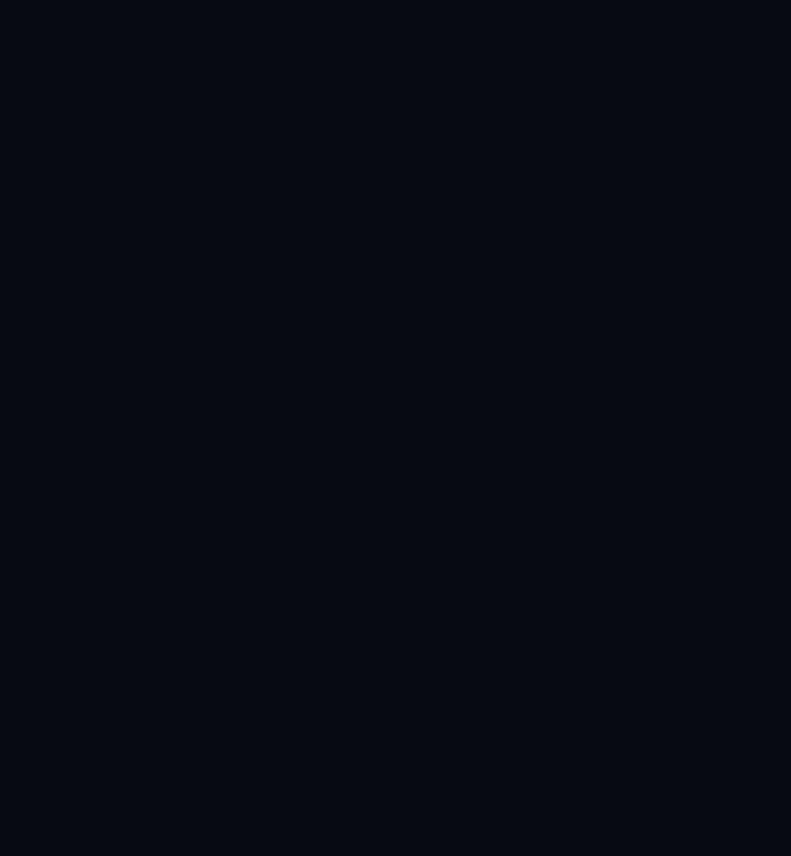
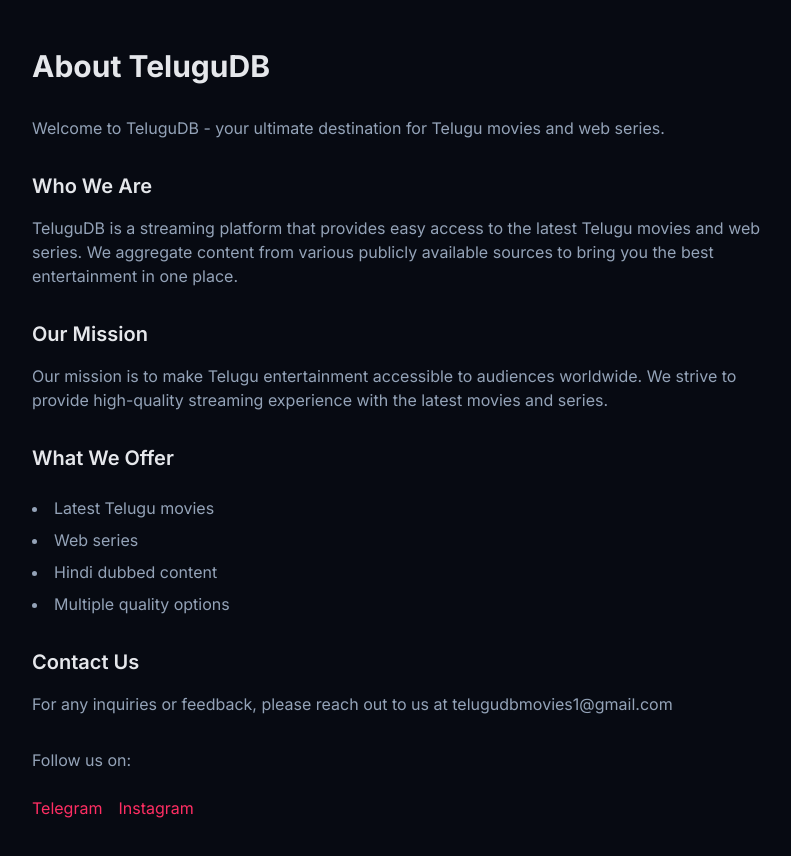
Before and after one commit to bunny123373/teluguone, a Next.js app: page /about in a window 1280 px wide. Before the commit this address had no page. Shown: the top 856 px of the page, without its empty margins (240-1031 px from the left). Before the commit the page ends 800 px from the top, so only its background shows below. Built offline with nearby package versions, Linux system fonts and the light colour scheme.

Commit message:
terms and conditions

```diff
--- /dev/null
+++ b/src/app/about/page.tsx
@@ -0,0 +1,35 @@
+export const metadata = {
+  title: "About Us - TeluguDB",
+  description: "About TeluguDB",
+};
+
+export default function About() {
+  return (
+    <main className="min-h-screen bg-background py-12">
+      <div className="max-w-3xl mx-auto px-4">
+        <h1 className="text-3xl font-bold text-text mb-8">About TeluguDB</h1>
+        <div className="space-y-4 text-muted">
+          <p>Welcome to TeluguDB - your ultimate destination for Telugu movies and web series.</p>
+          <h2 className="text-xl font-semibold text-text pt-4">Who We Are</h2>
+          <p>TeluguDB is a streaming platform that provides easy access to the latest Telugu movies and web series. We aggregate content from various publicly available sources to bring you the best entertainment in one place.</p>
+          <h2 className="text-xl font-semibold text-text pt-4">Our Mission</h2>
+          <p>Our mission is to make Telugu entertainment accessible to audiences worldwide. We strive to provide high-quality streaming experience with the latest movies and series.</p>
+          <h2 className="text-xl font-semibold text-text pt-4">What We Offer</h2>
+          <ul className="list-disc list-inside space-y-2 pt-2">
+            <li>Latest Telugu movies</li>
+            <li>Web series</li>
+            <li>Hindi dubbed content</li>
+            <li>Multiple quality options</li>
+          </ul>
+          <h2 className="text-xl font-semibold text-text pt-4">Contact Us</h2>
+          <p>For any inquiries or feedback, please reach out to us at telugudbmovies1@gmail.com</p>
+          <p className="pt-4">Follow us on:</p>
+          <div className="flex gap-4 pt-2">
+            <a href="https://t.me/telugudbmovies1" target="_blank" rel="noopener noreferrer" className="text-primary hover:underline">Telegram</a>
+            <a href="https://www.instagram.com/telugu.db?igsh=ancxNjhtdXdyZ2p5" target="_blank" rel="noopener noreferrer" className="text-primary hover:underline">Instagram</a>
+          </div>
+        </div>
+      </div>
+    </main>
+  );
+}
--- /dev/null
+++ b/src/app/contact/page.tsx
@@ -0,0 +1,26 @@
+export const metadata = {
+  title: "Contact Us - TeluguDB",
+  description: "Contact TeluguDB",
+};
+
+export default function Contact() {
+  return (
+    <main className="min-h-screen bg-background py-12">
+      <div className="max-w-3xl mx-auto px-4">
+        <h1 className="text-3xl font-bold text-text mb-8">Contact Us</h1>
+        <div className="space-y-4 text-muted">
+          <p>We would love to hear from you! Get in touch with us for any inquiries, feedback, or support.</p>
+          <h2 className="text-xl font-semibold text-text pt-4">Email</h2>
+          <p>For general inquiries: <a href="mailto:telugudbmovies1@gmail.com" className="text-primary hover:underline">telugudbmovies1@gmail.com</a></p>
+          <h2 className="text-xl font-semibold text-text pt-4">Social Media</h2>
+          <div className="flex gap-4 pt-2">
+            <a href="https://t.me/telugudbmovies1" target="_blank" rel="noopener noreferrer" className="text-primary hover:underline">Telegram</a>
+            <a href="https://www.instagram.com/telugu.db?igsh=ancxNjhtdXdyZ2p5" target="_blank" rel="noopener noreferrer" className="text-primary hover:underline">Instagram</a>
+          </div>
+          <h2 className="text-xl font-semibold text-text pt-4">Support</h2>
+          <p>For technical support or content removal requests, please email us with details about your inquiry.</p>
+        </div>
+      </div>
+    </main>
+  );
+}
--- /dev/null
+++ b/src/app/disclaimer/page.tsx
@@ -0,0 +1,26 @@
+export const metadata = {
+  title: "Disclaimer - TeluguDB",
+  description: "Disclaimer for TeluguDB",
+};
+
+export default function Disclaimer() {
+  return (
+    <main className="min-h-screen bg-background py-12">
+      <div className="max-w-3xl mx-auto px-4">
+        <h1 className="text-3xl font-bold text-text mb-8">Disclaimer</h1>
+        <div className="space-y-4 text-muted">
+          <p>Last updated: February 2026</p>
+          <p>TeluguDB does not host any files on our servers. All content provided on this website is for informational purposes only.</p>
+          <h2 className="text-xl font-semibold text-text pt-4">Content Sources</h2>
+          <p>All movies, web series, and other content available on this website are fetched from publicly available sources on the internet. We do not upload or host any of this content.</p>
+          <h2 className="text-xl font-semibold text-text pt-4">Copyright</h2>
+          <p>We respect intellectual property rights. If you believe that any content on this website infringes your copyright, please contact us immediately with the details.</p>
+          <h2 className="text-xl font-semibold text-text pt-4">No Warranty</h2>
+          <p>We make no representations or warranties of any kind, express or implied, about the completeness, accuracy, reliability, or availability of the information contained on this website.</p>
+          <h2 className="text-xl font-semibold text-text pt-4">Contact Us</h2>
+          <p>If you have any questions about this Disclaimer, please contact us at telugudbmovies1@gmail.com</p>
+        </div>
+      </div>
+    </main>
+  );
+}
--- /dev/null
+++ b/src/app/privacy/page.tsx
@@ -0,0 +1,24 @@
+export const metadata = {
+  title: "Privacy Policy - TeluguDB",
+  description: "Privacy Policy for TeluguDB",
+};
+
+export default function PrivacyPolicy() {
+  return (
+    <main className="min-h-screen bg-background py-12">
+      <div className="max-w-3xl mx-auto px-4">
+        <h1 className="text-3xl font-bold text-text mb-8">Privacy Policy</h1>
+        <div className="space-y-4 text-muted">
+          <p>Last updated: February 2026</p>
+          <p>TeluguDB (&quot;we&quot;, &quot;our&quot;, or &quot;us&quot;) operates the TeluguDB website. This Privacy Policy describes how we collect, use, and share information when you use our service.</p>
+          <h2 className="text-xl font-semibold text-text pt-4">Information We Collect</h2>
+          <p>We may collect personal information that you voluntarily provide when using our service, including but not limited to your name and email address.</p>
+          <h2 className="text-xl font-semibold text-text pt-4">How We Use Your Information</h2>
+          <p>We use the information we collect to provide, maintain, and improve our service. We will not share your personal information with third parties except as described in this Privacy Policy.</p>
+          <h2 className="text-xl font-semibold text-text pt-4">Contact Us</h2>
+          <p>If you have any questions about this Privacy Policy, please contact us at telugudbmovies1@gmail.com</p>
+        </div>
+      </div>
+    </main>
+  );
+}
--- /dev/null
+++ b/src/app/terms/page.tsx
@@ -0,0 +1,26 @@
+export const metadata = {
+  title: "Terms of Service - TeluguDB",
+  description: "Terms of Service for TeluguDB",
+};
+
+export default function Terms() {
+  return (
+    <main className="min-h-screen bg-background py-12">
+      <div className="max-w-3xl mx-auto px-4">
+        <h1 className="text-3xl font-bold text-text mb-8">Terms of Service</h1>
+        <div className="space-y-4 text-muted">
+          <p>Last updated: February 2026</p>
+          <p>By accessing and using TeluguDB, you agree to be bound by these Terms of Service.</p>
+          <h2 className="text-xl font-semibold text-text pt-4">Use of Service</h2>
+          <p>You agree to use the service only for lawful purposes. You may not use our service to violate any applicable laws or regulations.</p>
+          <h2 className="text-xl font-semibold text-text pt-4">Intellectual Property</h2>
+          <p>All content on this website is for informational purposes only. We do not host any files on our server.</p>
+          <h2 className="text-xl font-semibold text-text pt-4">Disclaimer</h2>
+          <p>The service is provided &quot;as is&quot; without warranty of any kind.</p>
+          <h2 className="text-xl font-semibold text-text pt-4">Contact Us</h2>
+          <p>If you have any questions about these Terms, please contact us at telugudbmovies1@gmail.com</p>
+        </div>
+      </div>
+    </main>
+  );
+}
--- a/src/components/Footer.tsx
+++ b/src/components/Footer.tsx
@@ -76,24 +76,52 @@
                   Web Series
                 </Link>
               </li>
+              <li>
+                <Link
+                  href="/about"
+                  className="text-muted hover:text-primary transition-colors text-sm"
+                >
+                  About Us
+                </Link>
+              </li>
+              <li>
+                <Link
+                  href="/contact"
+                  className="text-muted hover:text-primary transition-colors text-sm"
+                >
+                  Contact Us
+                </Link>
+              </li>
             </ul>
           </div>
 
-          {/* Categories */}
+          {/* Legal */}
           <div>
-            <h3 className="text-text font-semibold mb-4">Categories</h3>
+            <h3 className="text-text font-semibold mb-4">Legal</h3>
             <ul className="space-y-2">
               <li>
-                <span className="text-muted text-sm">Trending</span>
+                <Link
+                  href="/privacy"
+                  className="text-muted hover:text-primary transition-colors text-sm"
+                >
+                  Privacy Policy
+                </Link>
               </li>
               <li>
-                <span className="text-muted text-sm">Latest</span>
+                <Link
+                  href="/terms"
+                  className="text-muted hover:text-primary transition-colors text-sm"
+                >
+                  Terms of Service
+                </Link>
               </li>
               <li>
-                <span className="text-muted text-sm">Dubbed</span>
-              </li>
-              <li>
-                <span className="text-muted text-sm">Action</span>
+                <Link
+                  href="/disclaimer"
+                  className="text-muted hover:text-primary transition-colors text-sm"
+                >
+                  Disclaimer
+                </Link>
               </li>
             </ul>
           </div>
```
Also changed, not shown: 1 other file (tests, documents, lock files or other folders).
